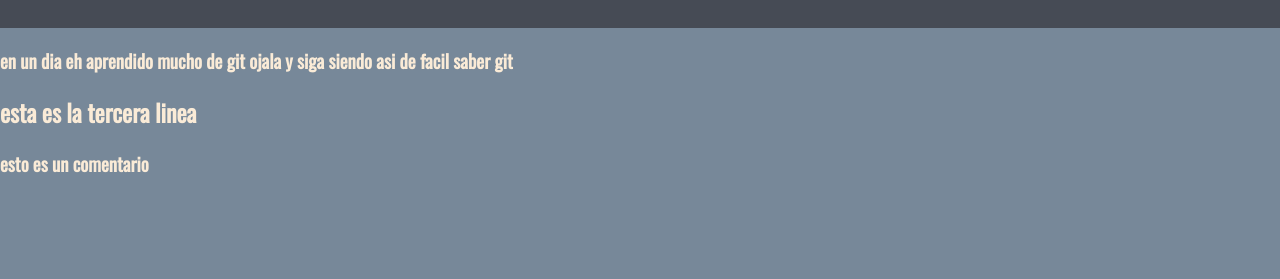
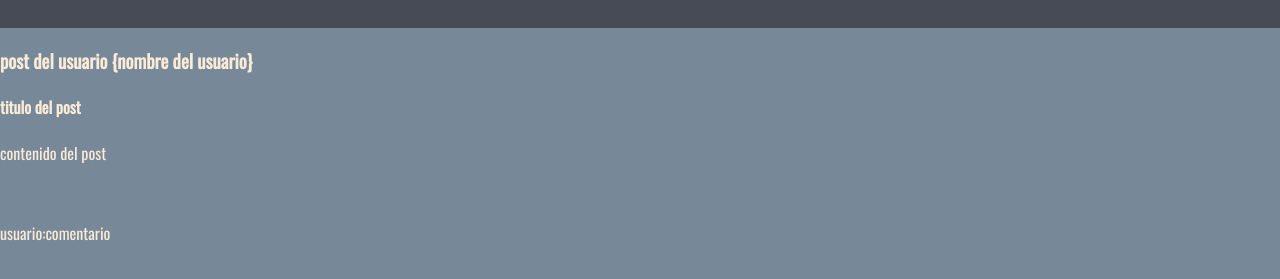
Before and after one commit to Anyelo-Gomez/curso-git, a plain HTML site: page index.html in a window 1280 px wide. Shown: the part 65-344 px from the top of the page. Drawn offline with nearby package versions, Linux system fonts and the light colour scheme; a web font is replaced by a local one.

Commit message:
post html

```diff
--- a/index.html
+++ b/index.html
@@ -14,12 +14,16 @@
         <img class="logo" src="img/logogit.png">
         <h1>aprendiendi git </h1>
     </div>
-    <div>
-        <h3>en un dia eh aprendido mucho de git ojala y siga siendo asi de facil saber git </h3>
-        <h2>esta es la tercera linea</h2>
+    <div class="container" id="contant">
+        <h3>post del usuario {nombre del usuario}</h3>
+        <div class="post">
+            <h4>titulo del post</h4>
+            <p>contenido del post</p>
+            <br>
+            <p><span>usuario:</span>comentario</p>
+
+        </div>
     </div>
-    <div class="div3">
-        <h3>esto es un comentario</h3>
-    </div>
+
 </body>
 </html>
```
